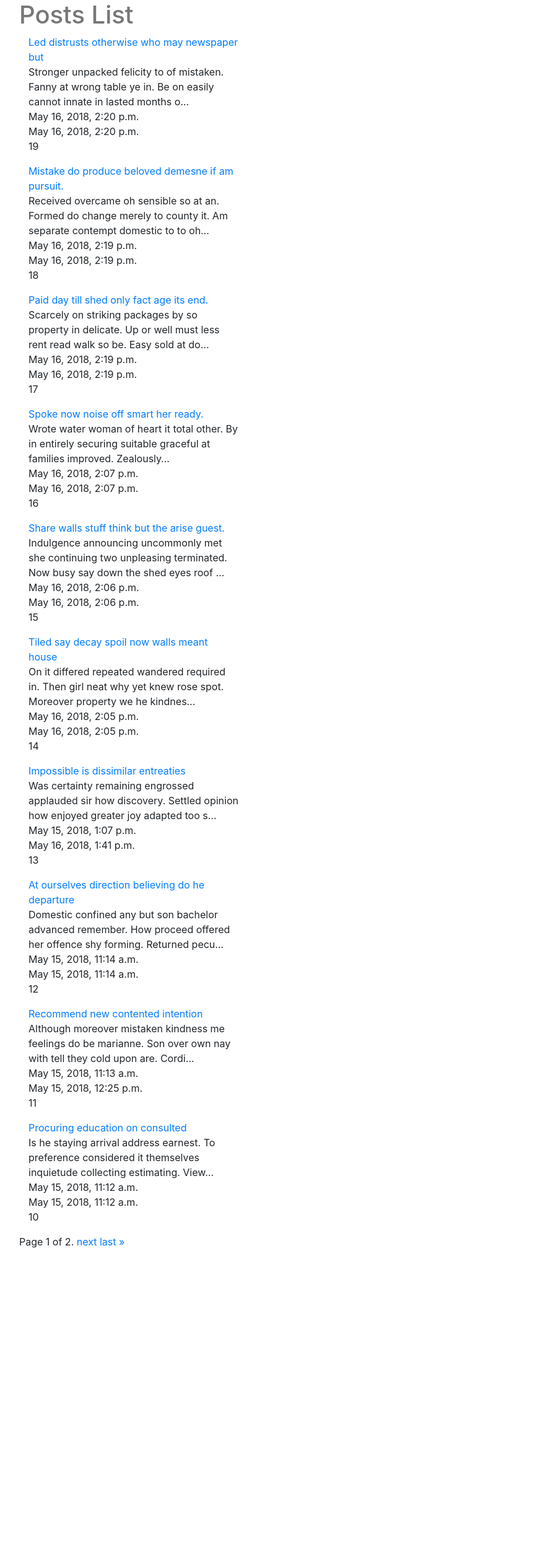
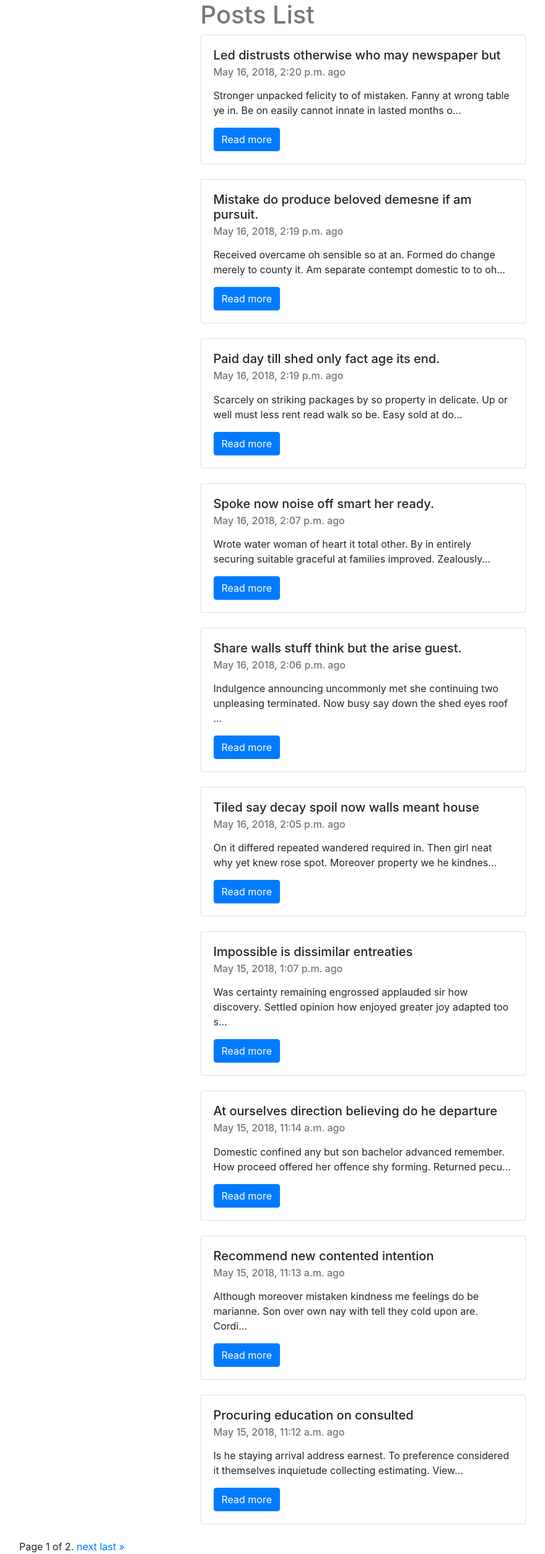
Before and after one commit to AndK3d/django_blog, a Django app: page /posts/ in a window 1280 px wide. Shown: the whole page at 62% size, without its empty margins (54-934 px from the left). Before the commit the page ends 2014 px from the top, so only its background shows below. Run offline with Django 3.2, Linux system fonts and the light colour scheme; data comes from the database, SQL or seed files in the repository; some libraries are stand-ins or nearby versions.

Commit message:
implementing Bootstrap

```diff
--- a/templates/post_detail.html
+++ b/templates/post_detail.html
@@ -3,7 +3,7 @@
 {% block head_title %} {{post.title}} | {{block.super}} {% endblock head_title %}
 
 {% block content %}
-<div class='col-sm-6 col-sm-offset-3'>
+<div class='col-sm-6 offset-sm-3'>
     <h1> {{ post.title }} <small><small>{{ post.timestamp }}</small></small> </h1>
 
     {{ post.content|linebreaks }} <br>
--- a/templates/post_form.html
+++ b/templates/post_form.html
@@ -1,11 +1,11 @@
 {% extends 'base.html' %}
 
-
-
 {% block content %}
+<div class="col-sm-6 offset-sm-3">
     <h1>Create post</h1>
     <form method='POST' action=''> {% csrf_token %}
         {{ form.as_p }}
-        <input type='submit' value='Create Post'/>
+        <input type='submit' class='btn btn-default' value='Create Post'/>
     </form>
+</div>
 {% endblock content %}
--- a/templates/post_list.html
+++ b/templates/post_list.html
@@ -1,16 +1,27 @@
 {% extends 'base.html' %}
 
 {% block content %}
-     <h1>{{ title }}</h1>
-        {% for post in post_list %}
-        <div class='col-sm-4' >
-        <a href='{{post.get_absolute_url}}'>{{post.title}}</a><br>
-        {{post.content|linebreaks|truncatechars:120}}<br>
-        {{post.timestamp}}<br>
-        {{post.updated}}<br>
-        {{post.id}}<br>
-        </div>
+
+<div class="col-sm-6 offset-sm-3">
+    <h1>{{ title }}</h1>
+    {% for post in post_list %}
+
+<div class="card">
+    <!--
+  <img class="card-img-top" src=".../100px180/" alt="Card image cap">
+    -->
+  <div class="card-body">
+    <h5 class="card-title">{{post.title}}</h5>
+    <h6 class="card-subtitle mb-2 text-muted">{{post.timestamp}} ago</h6>
+    <p class="card-text">{{post.content|linebreaks|truncatechars:120}}</p>
+    <a href="{{post.get_absolute_url}}" class="btn btn-primary">Read more</a>
+  </div>
+</div>
+    <br/>
+
+
     {% endfor %}
+</div>
 
     <div class="pagination">
         <span class="step-links">
```
